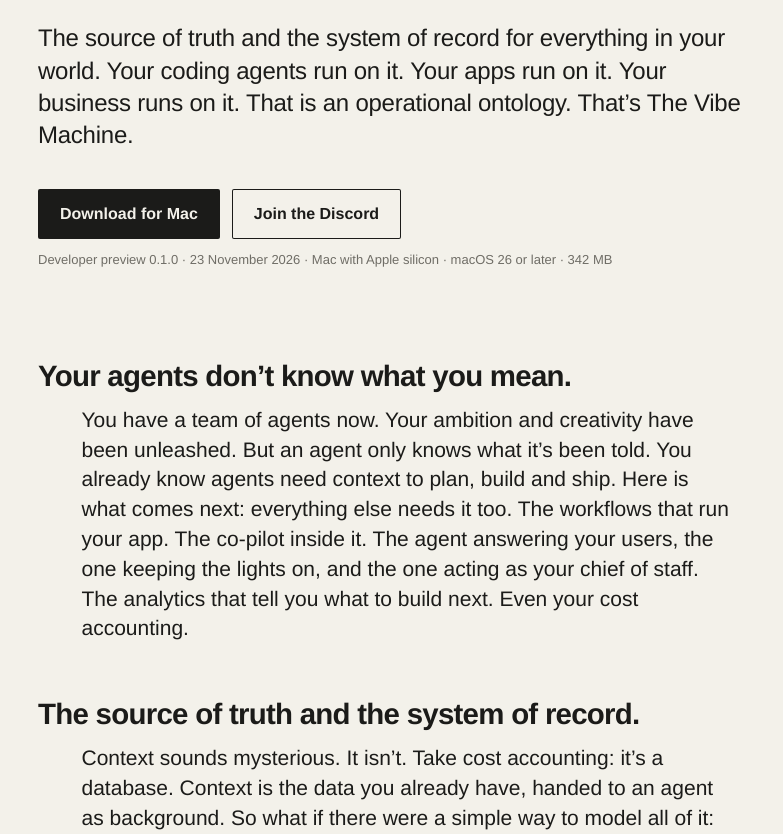
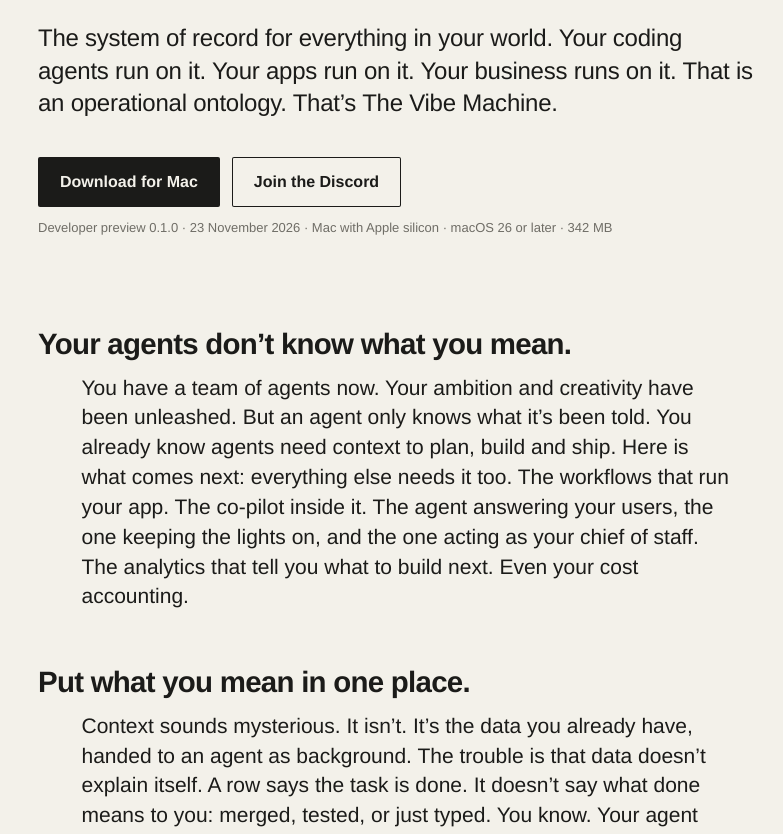
Before and after one commit to vibe-machine/vibe-machine, a plain HTML site: page docs/index.html in a window 1280 px wide. Shown: the part 370-1204 px from the top of the page, without its empty margins (18-801 px from the left). Drawn offline with Linux system fonts and the light colour scheme.

Commit message:
Site: update 2026-11-23

```diff
--- a/docs/index.html
+++ b/docs/index.html
@@ -4,7 +4,7 @@
 <meta charset="utf-8">
 <meta name="viewport" content="width=device-width, initial-scale=1">
 <meta name="robots" content="noindex">
-<meta name="description" content="The source of truth and the system of record for everything in your world. Your coding agents, your apps and your business run on it.">
+<meta name="description" content="The system of record for everything in your world. Your coding agents, your apps and your business run on it.">
 <meta name="color-scheme" content="light">
 <title>The Vibe Machine</title>
 <link rel="icon" type="image/png" sizes="64x64" href="assets/favicon-64.png">
@@ -179,11 +179,11 @@ ol.steps li::before{content:counter(s);font-weight:700}
 <main class="hero">
 <p class="kick">An architecture for the era of agents</p>
 <h1>Your agents don’t know<br>what you mean<span class="dot">.</span></h1>
-<p class="sub">The source of truth and the system of record for everything in your world. Your coding agents run on it. Your apps run on it. Your business runs on it. That is an operational ontology. That’s The Vibe Machine.</p>
+<p class="sub">The system of record for everything in your world. Your coding agents run on it. Your apps run on it. Your business runs on it. That is an operational ontology. That’s The Vibe Machine.</p>
 <div class="top"><div class="acts"><a class="btn" href="https://github.com/vibe-machine/vibe-machine/releases/latest/download/VibeMachine.dmg">Download for Mac</a><a class="btn ghost" href="https://discord.gg/4HjkqRRZR8">Join the Discord</a></div>
 <p class="meta">Developer preview 0.1.0 · 23 November 2026 · Mac with Apple silicon · macOS 26 or later · 342 MB</p></div>
 <section class="pitch"><h2>Your agents don’t know what you mean.</h2><p>You have a team of agents now. Your ambition and creativity have been unleashed. But an agent only knows what it’s been told. You already know agents need context to plan, build and ship. Here is what comes next: everything else needs it too. The workflows that run your app. The co-pilot inside it. The agent answering your users, the one keeping the lights on, and the one acting as your chief of staff. The analytics that tell you what to build next. Even your cost accounting.</p></section>
-<section class="pitch"><h2>The source of truth and the system of record.</h2><p>Context sounds mysterious. It isn’t. Take cost accounting: it’s a database. Context is the data you already have, handed to an agent as background. So what if there were a simple way to model all of it: your stuff, your process, your information? What if it all lived in one place, not as a layer on top of your real data, but as the real data? What if it knew how everything was connected? What if it could learn?</p></section>
+<section class="pitch"><h2>Put what you mean in one place.</h2><p>Context sounds mysterious. It isn’t. It’s the data you already have, handed to an agent as background. The trouble is that data doesn’t explain itself. A row says the task is done. It doesn’t say what done means to you: merged, tested, or just typed. You know. Your agent guesses. So keep the meaning with the data. Say what each thing is and how it connects to everything else, once, in the place the data lives. Then background stops being something you write for an agent. It’s something the agent looks up.</p></section>
 <section class="pitch"><h2>Everything runs on it.</h2><p>Your coding agents run on it. The plan, the tasks and the decisions live there, so the agent that picks up the work knows what came before. Your apps run on it. It is the app’s own data, so the co-pilot inside your app means the same thing by every word as the agent that built it. Your business runs on it. Support, analytics and accounting all read from the same truth.</p></section>
 <section class="close-pitch">
 <h2 class="name">That is an operational ontology.<br>That’s The Vibe Machine<span class="dot">.</span></h2>
```
Also changed, not shown: 1 other file.
